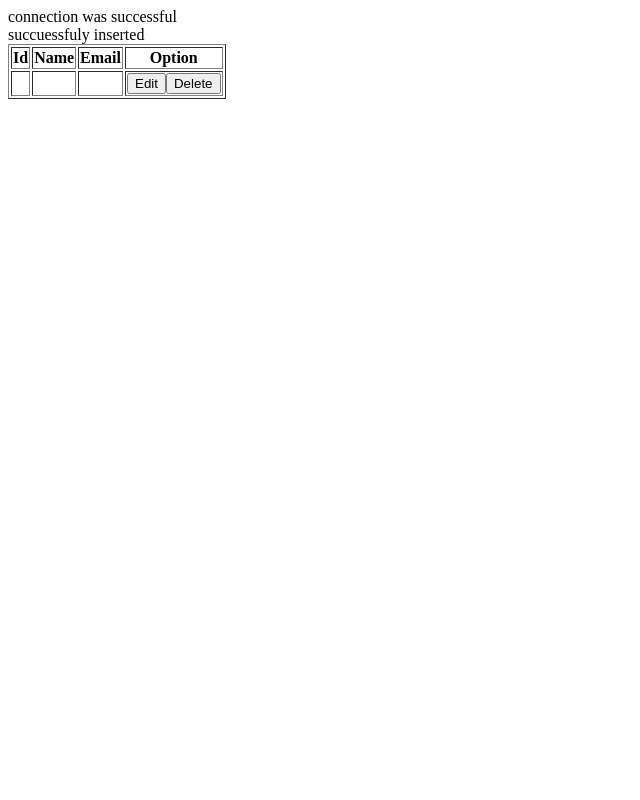
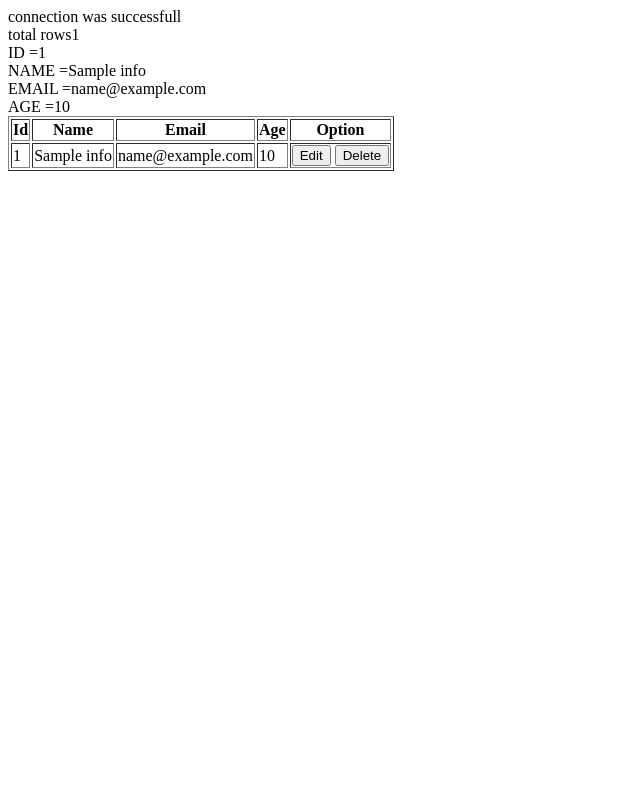
Before and after one commit to SyedMuhammadArsalanShah/PHPCourse, a PHP site: page /Lecture04Crudraw.php in a window 1280 px wide. Shown: the whole page, without its empty margins (0-640 px from the left). Run offline with PHP 8.4, Linux system fonts and the light colour scheme; tables that the repository leaves empty or names only in its code hold one stand-in row (values such as "Sample post"); data that the repository does not hold is empty.

Commit message:
meny khan sahab ko salam kiya note pad ki file men

```diff
--- a/Lecture04Crudraw.php
+++ b/Lecture04Crudraw.php
@@ -1,128 +1,122 @@
 <?php
+
 $server = "localhost";
 $username = "root";
 $password = "";
+$database = "crudraw";
+
+
+// database connection
+$con = mysqli_connect($server, $username, $password, $database);
 
 
 
-//create connection
 
-$con = mysqli_connect($server, $username, $password, "engrac");
-// $sql = "create database engrac";
+if (!$con) {
+    echo die("connection failed" . mysqli_connect_error());
+} else {
+    echo "connection was successfull";
+}
+
+// **** CREATE DATABASE ****
+
+// $sql = "create database crudraw";
 // $resdata = mysqli_query($con, $sql);
 // if ($resdata) {
 
 //     echo "  succuessfuly created database <br>";
 // } else {
 
-//     echo "  notcreated database <br>";
+//     echo "  not created database <br>";
 // }
 
-if (!$con) {
-    die("failed connection " . mysqli_connect_error());
-} else {
-    echo "connection was successful<br>";
-}
+
+
+
+// **** CREATE TABLE ****
+
+
+// $sql = "create table info(
+//        id int auto_increment primary key not null,
+//        name varchar(250),
+//        email varchar(250),
+//        age int
+
+//        )";
+// $restable = mysqli_query($con, $sql);
+// if ($restable) {
+//     echo "Succuessfuly Table <br>";
+// } else {
+//     echo "Not Table  <br>";
+// }
+
+
+// **** INSERT TABLE ****
+
+$name = "arshad shareef";
+$email = "m@gmail.com";
+$age = 123;
+
+
+//  $sql="insert into info(name, email, age)values('$name', '$email', '$age')";
+
+
+//  $res=mysqli_query($con, $sql);
+
+//  if($res){
+//     echo"inserted successfully";
+//  }else{
+//     echo"not inserted";
+//  }
+
+
+
+$sql = "select *from info ";
+
+$res = mysqli_query($con, $sql);
+
+
+// count rows
+
+$numcounter = mysqli_num_rows($res);
+echo "<br>total rows" . $numcounter . "<br>";
+
+
+// **** FETCH SINGLE DATA ****
+
+
+
+// 1st row
+
+// $row=mysqli_fetch_assoc($res);
+// echo "<br>total rows".var_dump($row);
+
+// 2nd row
+
+// $row=mysqli_fetch_assoc($res);
+// echo "<br>total rows".var_dump($row);
 
 
 
 
 
-// create table query
+// **** FETCH COMPLETE DATA ****
 
-// $sql="Create Table engrac.info ( Id int auto_increment primary key not null,
-//                           Name varchar(250) not null,
-//                           Email varchar (250) not null,
-//                           Age varchar(250)
-//                           )";
-//                           $restable=mysqli_query($con, $sql);
-//                           if ($restable) {
-//                               echo "Succuessfuly Table <br>";
-//                           } else {
-//                               echo "Not Table  <br>";
-//                           }
+if ($numcounter > 0) {
 
+    while ($show = mysqli_fetch_assoc($res)) {
 
+        // echo "<br>total rows".var_dump($show);
 
-
-
-$name = "Engr.Misbah Iqbal  ";
-$email = "misbah@gmail.com";
-
-$sql = "Insert into engrac.info(name, email)values('$name', '$email')";
-$res = mysqli_query($con, $sql);
-
-if ($res) {
-
-    echo "  succuessfuly inserted <br>";
-} else {
-
-    echo "  not inserted <br>";
+        echo "ID  =" . $show['id'] . "<br>";
+        echo "NAME  =" . $show['name'] . "<br>";
+        echo "EMAIL  =" . $show['email'] . "<br>";
+        echo "AGE  =" . $show['age'] . "<br>";
+    }
 }
 
 
-// ************insert query************
-
-
-
-
-
-
-// // ************select query************
-
-
-$sql1 = "select * from engrac.info ";
-// $res2 = mysqli_query($con, $sql1);
-// // //count rows
-
-
-
-// if ($num > 0) {
-//     while ($show = mysqli_fetch_assoc($res2)) {
-
-//         // echo var_dump($show) . "<br>";
-//         //datatype
-//         echo "Id " .    $show['Id'] . "<br>";
-
-//         echo "Name " .  $show['Name'] . "<br>";
-//         echo "Email " . $show['Email'] . "<br>";
-//         echo "Age " .   $show['Age'] . "<br>";
-//     }
-
-    // for fetch single data
-    // $show=mysqli_fetch_assoc($res1);
-    // echo var_dump($show)."<br>";
-
-
-    // $show=mysqli_fetch_assoc($res1);
-    // echo var_dump($show)."<br>";
-
-    //     // $show=mysqli_fetch_assoc($res1);
-    //     // echo var_dump($show)."<br>";
-
-    //     // $show=mysqli_fetch_assoc($res1);
-    //     // echo var_dump($show)."<br>";
-
-
-
-    // }
-
-
-// }
-
-
-
-
-
-
-
-
-
-
-
-
 ?>
-
 
 
 
@@ -140,44 +134,44 @@ $sql1 = "select * from engrac.info ";
 
 
     <table border="1">
+        <thead>
 
-         <thead>
             <tr>
                 <th>Id</th>
                 <th>Name</th>
                 <th>Email</th>
+                <th>Age</th>
                 <th>Option</th>
             </tr>
         </thead>
+
         <tbody>
 
             <?php
 
-                            $res11 = mysqli_query($con, $sql1);
-                            $num = mysqli_num_rows($res11);
-                            if ($num > 0) {
+             // **** FETCH DATA IN TABULAR FORMAT ****
+            $sqlselect = "select *from info ";
+            $result = mysqli_query($con, $sqlselect);
+            while ($show = mysqli_fetch_assoc($result)) {
 
-                                while ($show = mysqli_fetch_assoc($res11)) {
 
-                                    // echo var_dump($show) . "<br>";
 
-                                    echo "<tr><td>" . $show['Id'] . "</td>";
-                                    echo "<td>" . $show['Name'] . "</td>";
-                                    echo "<td>" . $show['Email'] . "</td>";
-                                    echo "<td> <button>Edit </button><button>Delete</button></td>
-                                        </tr>";
-                                }
+                // echo "<br>total rows".var_dump($show);
+
+                echo "<tr> <td>" . $show['id'] . "</td>";
+                echo " <td>" . $show['name'] . "</td>";
+                echo " <td>" . $show['email'] . "</td>";
+                echo " <td>" . $show['age'] . "</td>";
+                echo "<td> <button>Edit </button>
+                <button>Delete</button></td></tr>";
             }
 
 
-                ?>
 
 
-
+            ?>
         </tbody>
-
     </table>
-
 
 </body>
 
```
Lines whose indentation alone changed are shown as unchanged.
